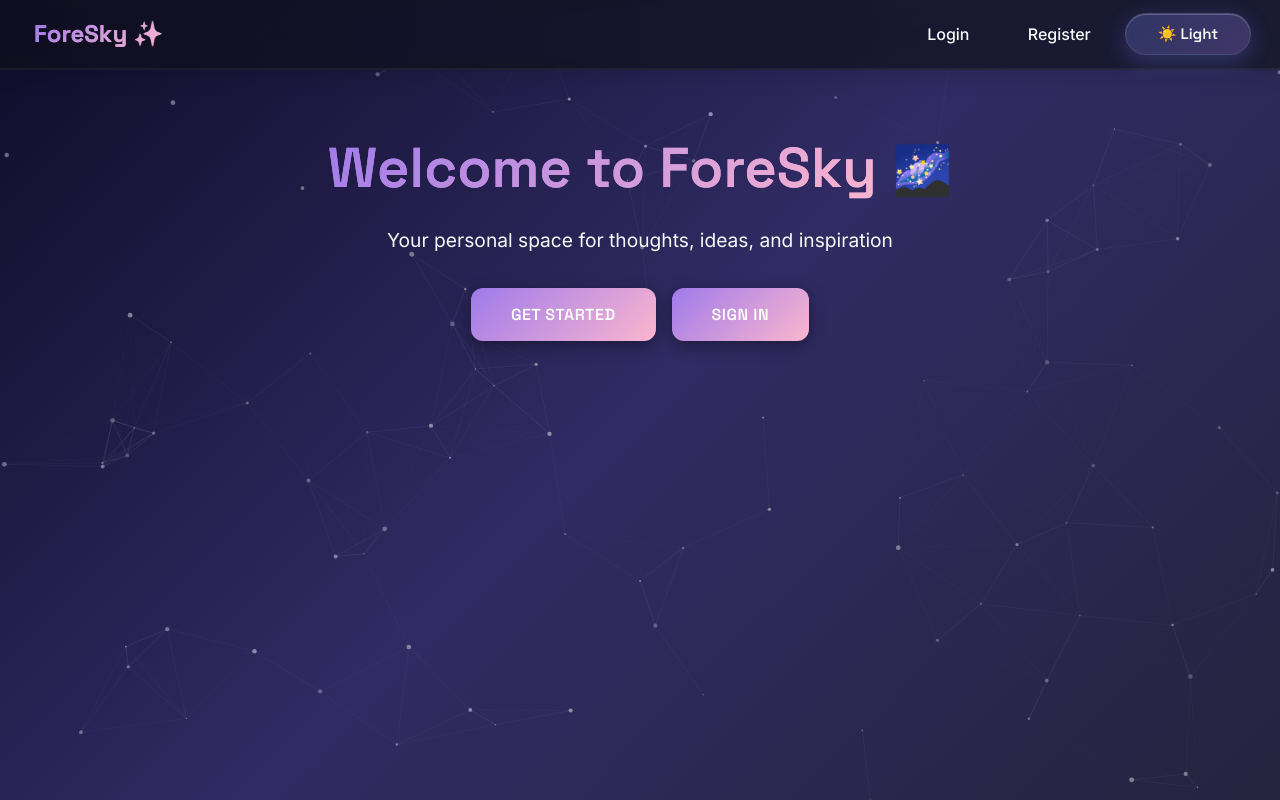
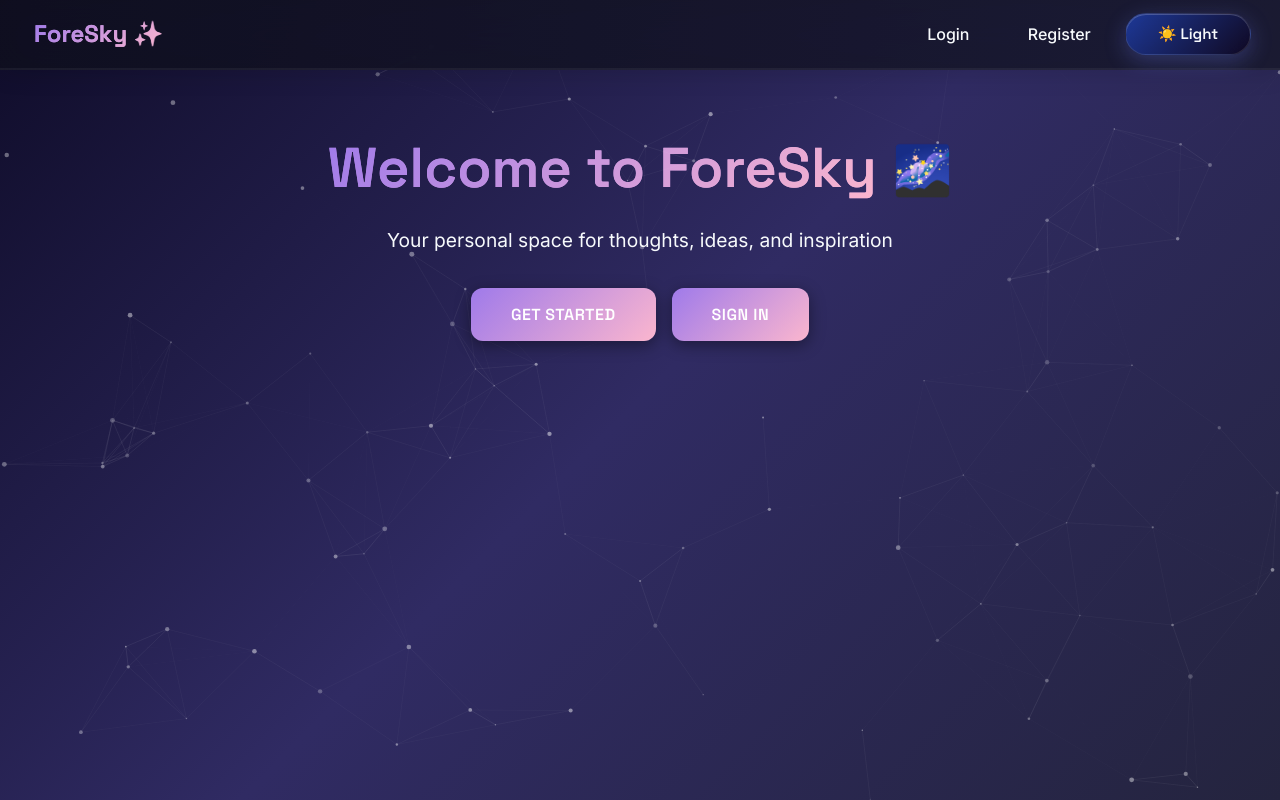
Before and after one commit to irev88/ForeSky, a React (Vite) app in the folder frontend/: page / in a window 1280 px wide. In both pictures the pointer is over the button "☀️ Light". Built offline with nearby package versions, Linux system fonts and the light colour scheme; no server answers.

Commit message:
Update App.css

```diff
--- a/frontend/src/App.css
+++ b/frontend/src/App.css
@@ -289,7 +289,7 @@
     display: flex;
     align-items: center;
     justify-content: center;
-    background: linear-gradient(135deg, #3557f033, #3a00b133);
+    background: linear-gradient(135deg, #2147c4b5, #0d041fbf);
     backdrop-filter: blur(10px);
     color: var(--color-text) !important;
     font-size: 0.9rem;
@@ -304,9 +304,7 @@
 
   .theme-toggle:hover {
     transform: scale(1.05);
-    background: linear-gradient(135deg,
-      rgba(102, 126, 234, 0.3),
-      rgba(159, 122, 234, 0.3));
+    background: linear-gradient(135deg, #2147c4b5, #0d041fbf);
     box-shadow:
       0 6px 20px rgba(102, 126, 234, 0.3),
       inset 0 1px 0 rgba(255, 255, 255, 0.2);
```
